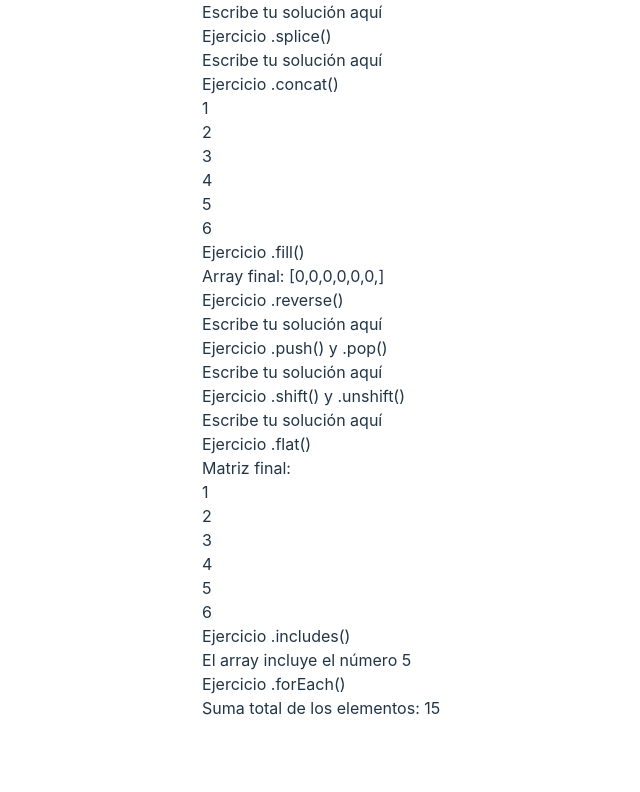
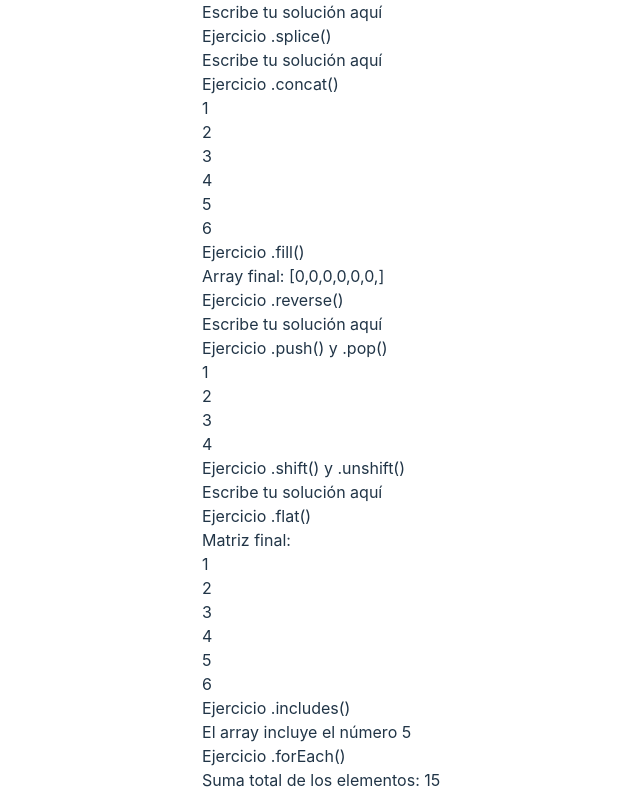
Before and after one commit to FSDSTR1023/react-javascript-exercices, a React (Vite) app: page / in a window 1280 px wide. Shown: the part 669-1461 px from the top of the page, without its empty margins (281-921 px from the left). Before the commit the page ends 1389 px from the top, so only its background shows below. Built offline with nearby package versions, Linux system fonts and the light colour scheme.

Commit message:
Método push-pop

```diff
--- a/src/components/MetodoPushPop.jsx
+++ b/src/components/MetodoPushPop.jsx
@@ -10,13 +10,19 @@ export const MetodoPushPop = () => {
 
   // Agregar un elemento
   // Escribe código
+  numeros.push(9);
 
   // Eliminar el último elemento
   // Escribe código
+  numeros.pop();
 
   return (
     <>
-      Escribe tu solución aquí
+      <ul>
+        {
+          numeros.map((number)=> <li>{number}</li>)
+        }
+      </ul>
     </>
   );
 };
```
